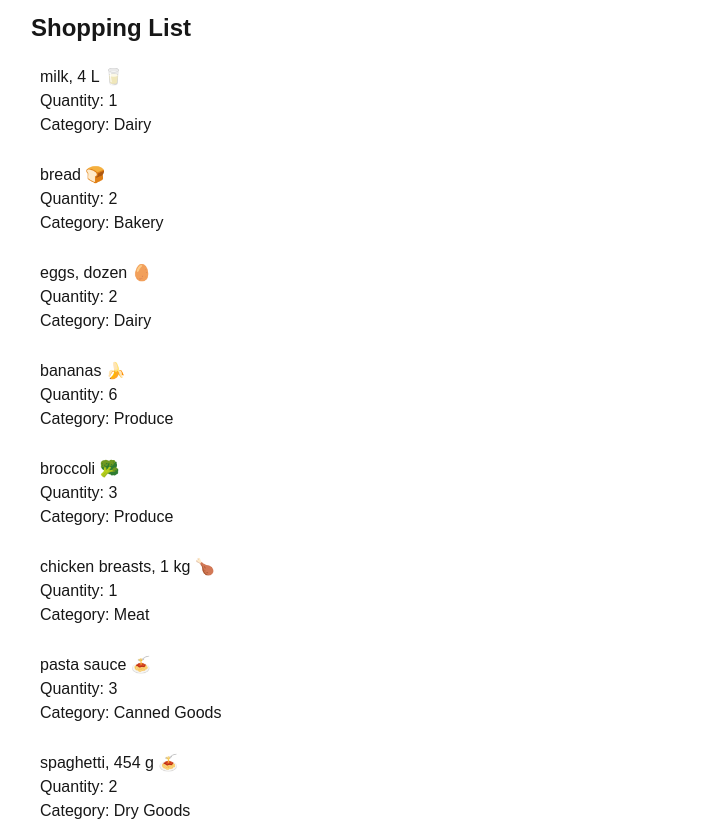
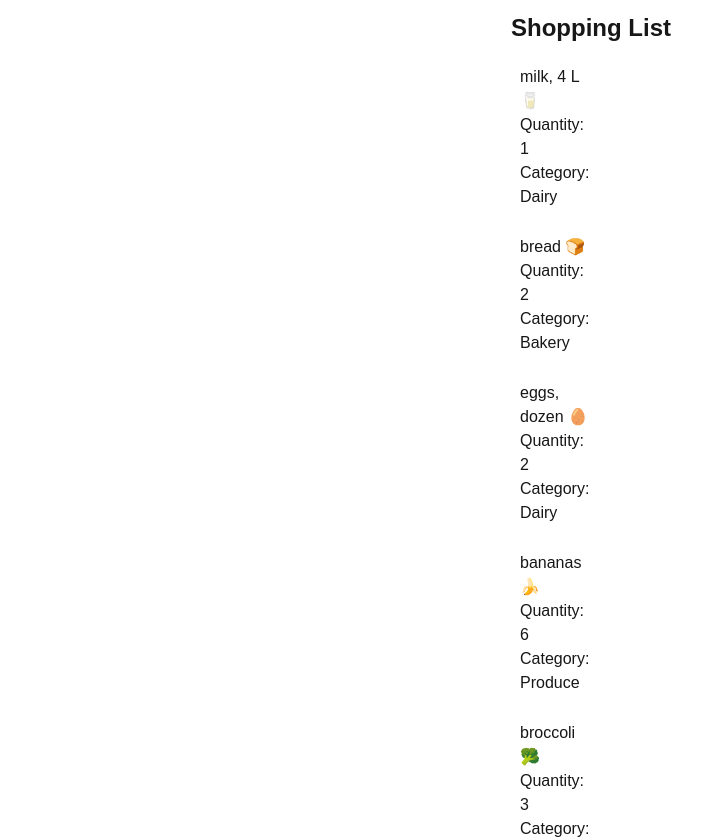
Before and after one commit to usman1736/cprg306-assignments, a Next.js app: page /week-3 in a window 1280 px wide. Shown: the top 839 px of the page, without its empty margins (169-871 px from the left). Built offline with nearby package versions, Linux system fonts and the light colour scheme.

Commit message:
changed alignment to match teacher's output

```diff
--- a/app/week-3/item.js
+++ b/app/week-3/item.js
@@ -1,6 +1,6 @@
 export default function Item({ name, quantity, category }) {
   return (
-    <div className="flex border-1 border-white mb-2 mr-50 ml-50 p-2 rounded-sm">
+    <div className="flex border-1 border-white mb-2 mr-170 ml-170 p-2 rounded-sm">
       <ul>
         <li>{name}</li>
         <li className="capitalize">Quantity: {quantity}</li>
--- a/app/week-3/page.js
+++ b/app/week-3/page.js
@@ -3,7 +3,7 @@ import ItemList from "./item-list.js";
 export default function Page() {
   return (
     <main>
-      <header className="flex ml-50 ">
+      <header className="flex ml-170 ">
         <h1 className="text-2xl font-bold my-3">Shopping List</h1>
       </header>
       <div>
```
